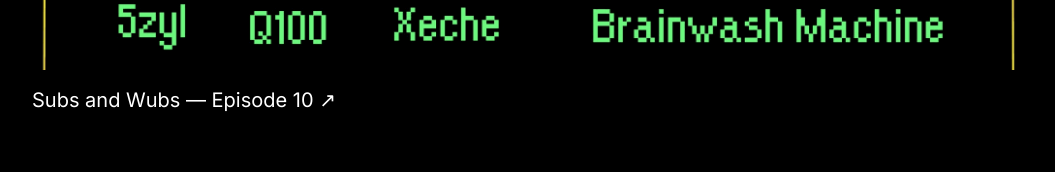
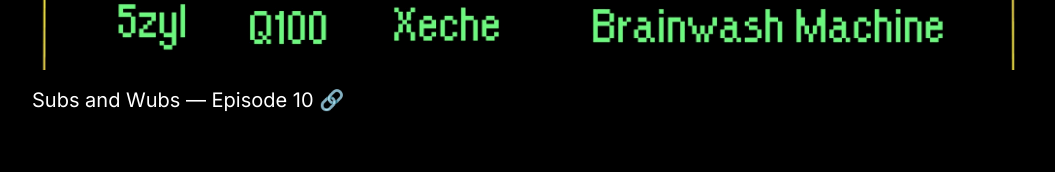
Before and after one commit to michaelhermansen/subsnwubs, a Next.js app: page / in a window 1280 px wide. Shown: the part 613-785 px from the top of the page, without its empty margins (112-1167 px from the left). Built offline with nearby package versions, Linux system fonts and the light colour scheme.

Commit message:
fix: change link emoji

```diff
--- a/src/app/page.tsx
+++ b/src/app/page.tsx
@@ -18,7 +18,7 @@ export default function Home() {
           height={536}
         />
         <h2 className="group-hover:underline pt-4 pb-2 text-balance text-xl">
-          Subs and Wubs &mdash; Episode 10 &#8599;
+          Subs and Wubs &mdash; Episode 10 🔗
         </h2>
       </Link>
     </Container>
```
